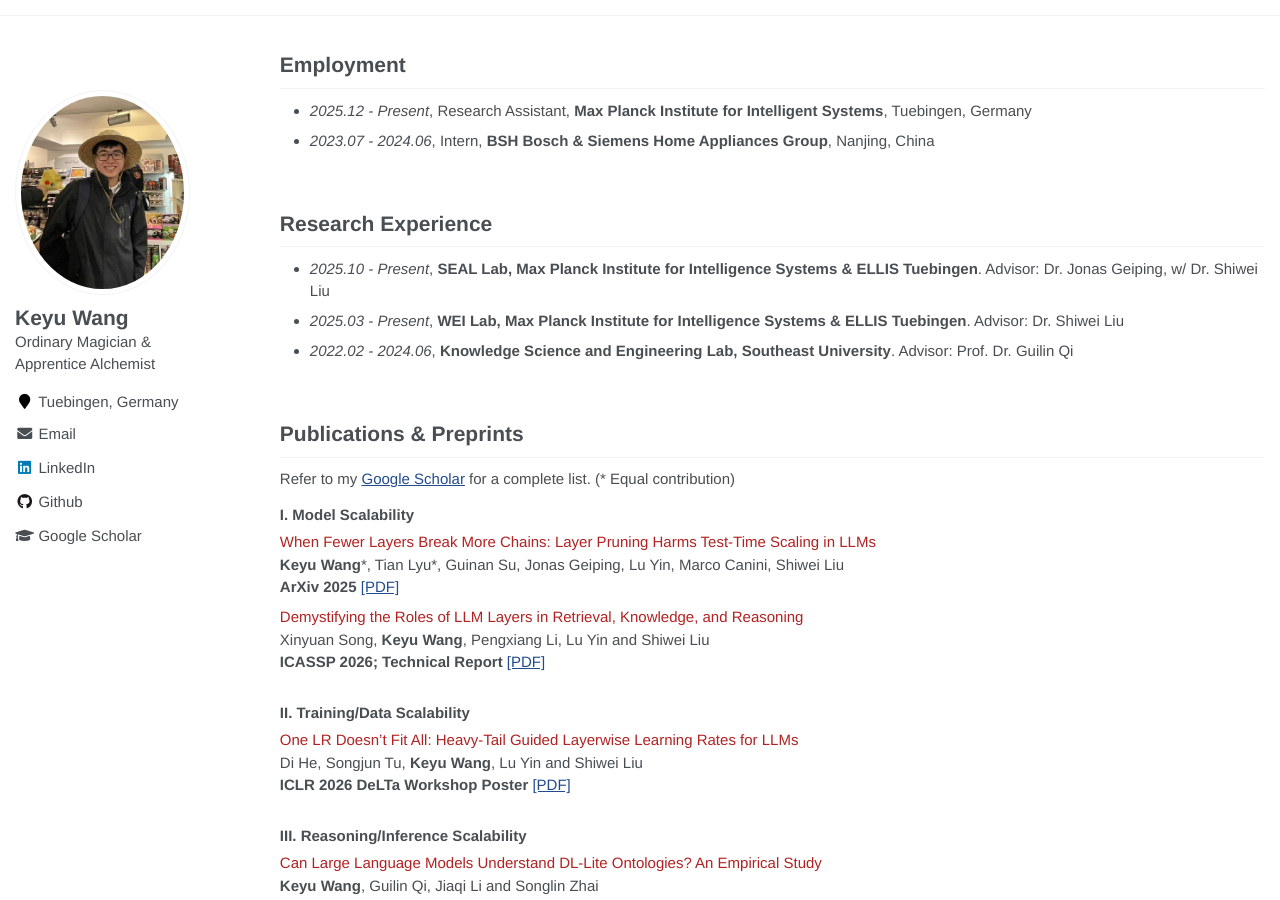
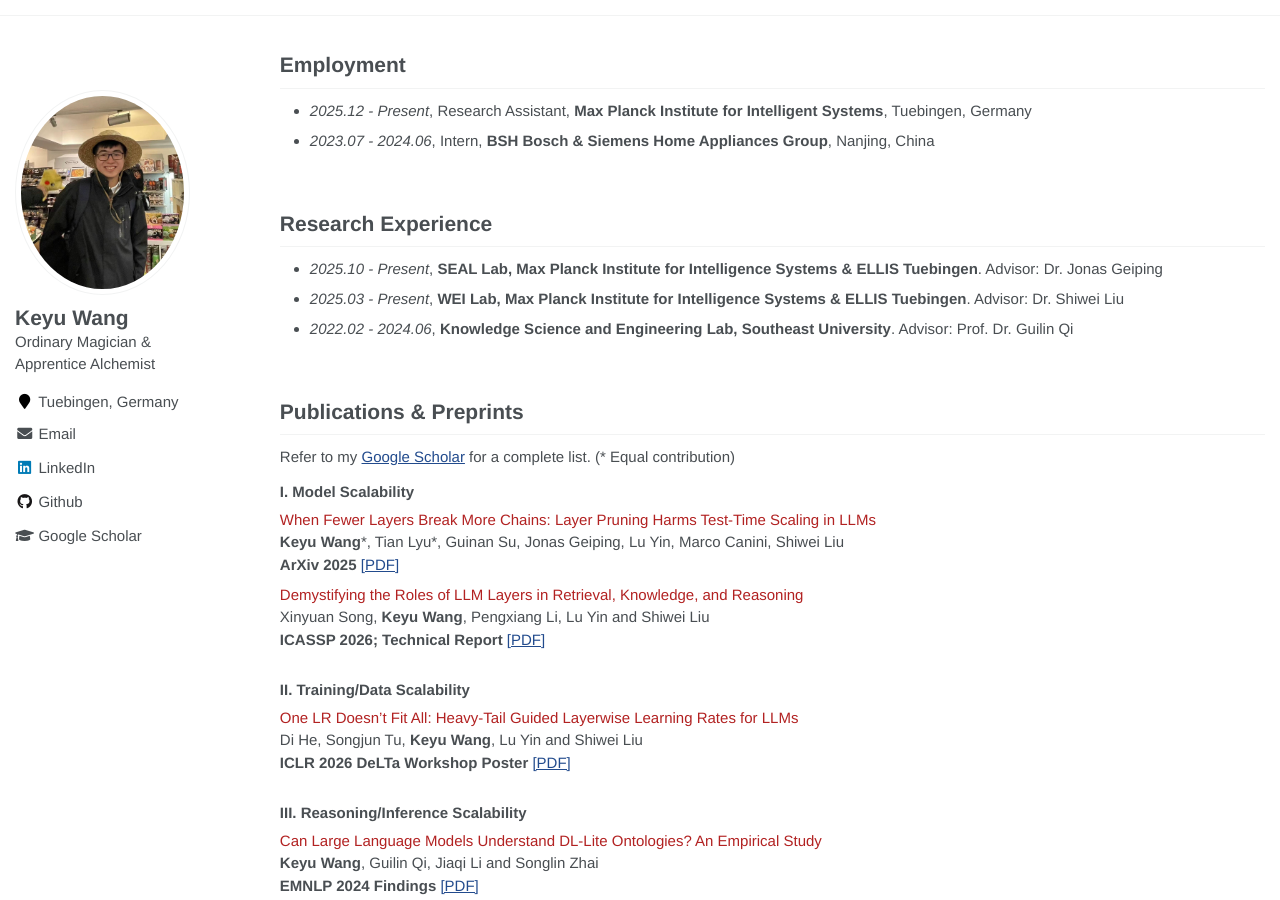
Before and after one commit to keyu-wang-2002/keyu-wang-2002.github.io, a Jekyll site: the page built from _pages/about.md, in a window 1280 px wide and 900 px high, scrolled down 436 px. Built offline with Jekyll 4.4.1, drawn with Linux system fonts in a browser that asks for light colours.

Commit message:
Update about.md

```diff
--- a/_pages/about.md
+++ b/_pages/about.md
@@ -39,7 +39,7 @@ You can find my CV [here](https://raw.githubusercontent.com/keyu-wang-2002/keyu-
 <br>
 
 # Research Experience
-- *2025.10 - Present*, **SEAL Lab, Max Planck Institute for Intelligence Systems & ELLIS Tuebingen**. Advisor: Dr. Jonas Geiping, w/ Dr. Shiwei Liu
+- *2025.10 - Present*, **SEAL Lab, Max Planck Institute for Intelligence Systems & ELLIS Tuebingen**. Advisor: Dr. Jonas Geiping
 - *2025.03 - Present*, **WEI Lab, Max Planck Institute for Intelligence Systems & ELLIS Tuebingen**. Advisor: Dr. Shiwei Liu
 - *2022.02 - 2024.06*, **Knowledge Science and Engineering Lab, Southeast University**. Advisor: Prof. Dr. Guilin Qi
 
```
